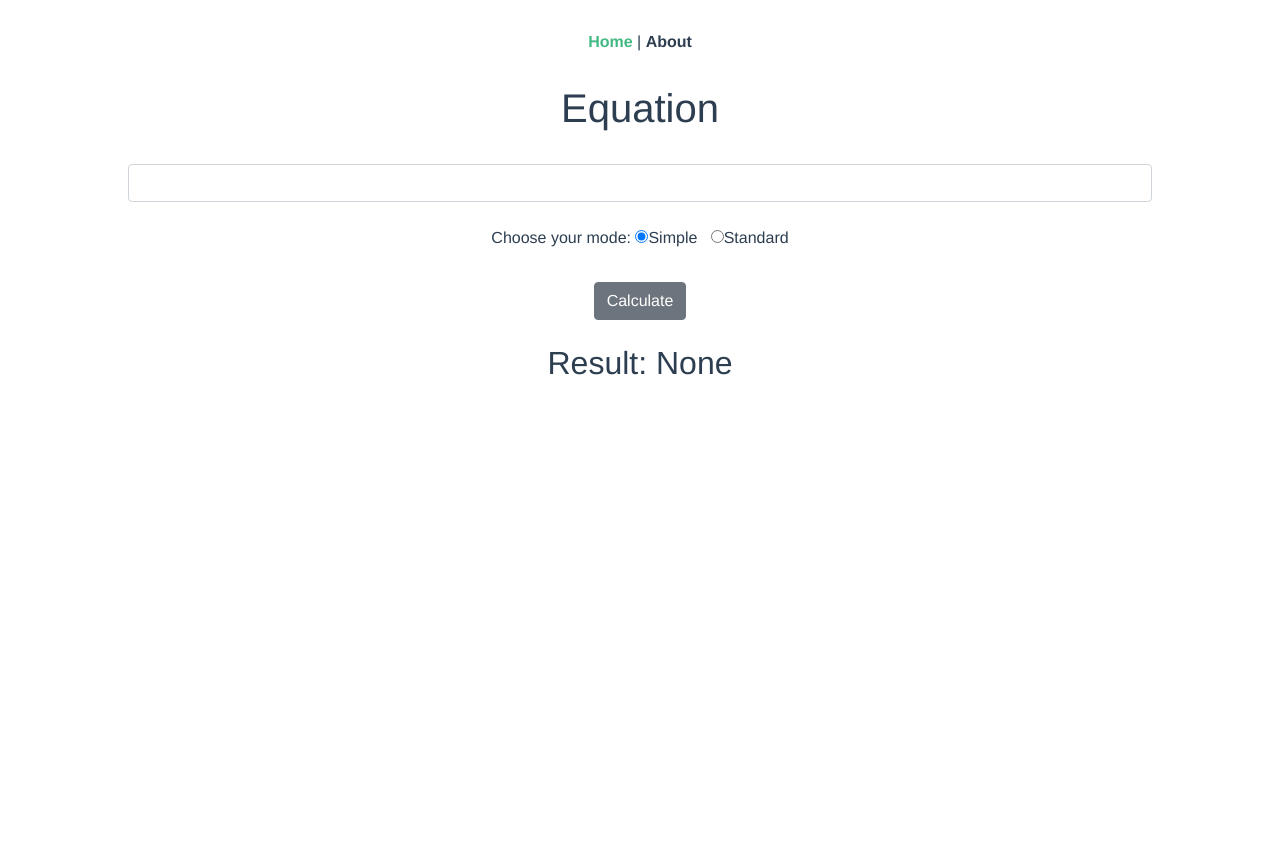
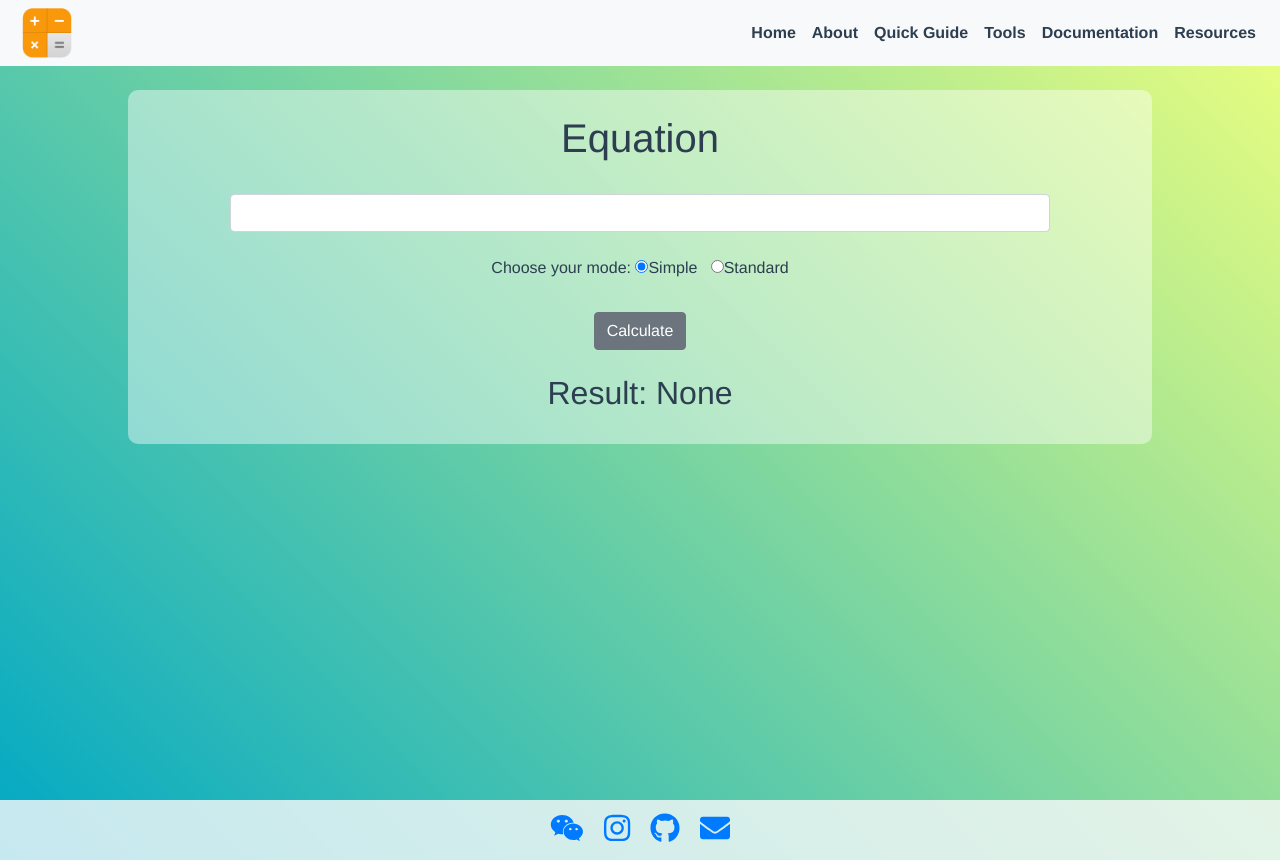
Before and after one commit to thomaslin2020/uncertainty, a Vue app: page /#/ in a window 1280 px wide. Before the commit the page ends 800 px from the top, so only its background shows below. Built offline with nearby package versions, Linux system fonts and the light colour scheme.

Commit message:
updated files

```diff
--- a/package.json
+++ b/package.json
@@ -8,10 +8,16 @@
     "lint": "vue-cli-service lint"
   },
   "dependencies": {
+    "@fortawesome/fontawesome-svg-core": "^1.2.28",
+    "@fortawesome/free-brands-svg-icons": "^5.13.0",
+    "@fortawesome/free-regular-svg-icons": "^5.13.0",
+    "@fortawesome/free-solid-svg-icons": "^5.13.0",
+    "@fortawesome/vue-fontawesome": "^0.1.9",
     "axios": "^0.19.2",
     "bootstrap": "^4.4.1",
     "bootstrap-vue": "^2.13.1",
     "core-js": "^3.6.4",
+    "mathlive": "^0.50.3",
     "vue": "^2.6.11",
     "vue-router": "^3.1.6"
   },
--- a/src/App.vue
+++ b/src/App.vue
@@ -1,24 +1,95 @@
 <template>
     <div id="app">
+        <div class="main-container">
             <div id="nav">
-      <router-link to="/">Home</router-link> |
-      <router-link to="/about">About</router-link>
+                <b-navbar id="nav_bar" toggleable="md" type="light" variant="light">
+                    <b-navbar-brand to="/" style="padding-top: 0; padding-bottom: 0; margin-left: 0.375rem"><img
+                            src="@/assets/icon.png"
+                            style="max-width: 50px;" alt="Logo"/></b-navbar-brand>
+                    <b-navbar-toggle id="collapse-button" target="nav-collapse"></b-navbar-toggle>
+                    <b-collapse id="nav-collapse" is-nav>
+                        <b-navbar-nav class="ml-auto">
+                            <b-nav-item to="/home">Home</b-nav-item>
+                            <b-nav-item to="/about">About</b-nav-item>
+                            <b-nav-item to="/quick_guide">Quick Guide</b-nav-item>
+                            <b-nav-item to="/tools">Tools</b-nav-item>
+                            <b-nav-item to="/documentation">Documentation</b-nav-item>
+                            <b-nav-item to="#">Resources</b-nav-item>
+                        </b-navbar-nav>
+                    </b-collapse>
+                </b-navbar>
             </div>
+            <br>
+            <div class="parent">
+                <div class="background-layer">
+                    <br>
                     <router-view/>
+                    <br>
+                </div>
+            </div>
+        </div>
+        <footer class="footer page-footer font-small unique-color-dark ">
+            <div class="footer-copyright text-center py-3">
+                <div class="footer-text-container">
+                    <div style="width: 80%; vertical-align: center;">
+                        <div style="display: inline-flex; flex-direction: row;">
+                            <a class="media-button">
+                                <font-awesome-icon class="fa fa-wechat" :icon="{ prefix: 'fab', iconName: 'weixin' }"/>
+                            </a>
+                            <a class="media-button">
+                                <font-awesome-icon class="fa fa-instagram"
+                                                   :icon="{ prefix: 'fab', iconName: 'instagram' }"/>
+                            </a>
+                            <a class="media-button">
+                                <font-awesome-icon class="fa fa-github" :icon="{ prefix: 'fab', iconName: 'github' }"/>
+                            </a>
+                            <a class="media-button">
+                                <font-awesome-icon class="fa fa-mail" icon="envelope"/>
+                            </a>
+                        </div>
+                    </div>
+                </div>
+            </div>
+        </footer>
     </div>
 </template>
 
 <style>
+    .fa {
+        font-size: 30px;
+        text-align: center;
+        text-decoration: none;
+    }
+
+    .fa:hover {
+        opacity: 0.7;
+    }
+
     #app {
         font-family: Avenir, Helvetica, Arial, sans-serif;
         -webkit-font-smoothing: antialiased;
         -moz-osx-font-smoothing: grayscale;
         text-align: center;
         color: #2c3e50;
+        background: linear-gradient(45deg, #00A8C5, #ecff7e);
     }
 
-#nav {
-  padding: 30px;
+    #nav_bar {
+        z-index: 10;
+        position: sticky;
+        top: 0;
+        height: 100%;
+        width: 100%;
+    }
+
+    .navbar-brand {
+        padding-top: 0;
+        padding-bottom: 0;
+    }
+
+    .nav-item {
+        font-weight: bold;
+        color: #2c3e50;
     }
 
     #nav a {
@@ -29,4 +100,44 @@
     #nav a.router-link-exact-active {
         color: #42b983;
     }
+
+    .html {
+        height: 100%;
+    }
+
+    .main-container {
+        min-height: 100vh;
+    }
+
+    .background-layer {
+        background: rgba(255, 255, 255, 0.43);
+        width: 80%;
+        max-width: 80%;
+        border-radius: 10px
+    }
+
+    .parent {
+        display: flex;
+        justify-content: center;
+        align-items: center;
+    }
+
+    .footer {
+        background-color: rgba(248, 249, 250, 0.8);
+        height: 60px;
+        display: flex;
+        flex-direction: column;
+        justify-content: center;
+    }
+
+    .footer-text-container {
+        display: flex;
+        flex-direction: row;
+        justify-content: center;
+    }
+
+    .media-button {
+        margin-left: 10px;
+        margin-right: 10px;
+    }
 </style>
--- a/src/main.js
+++ b/src/main.js
@@ -4,11 +4,17 @@ import BootstrapVue from "bootstrap-vue"
 import 'bootstrap/dist/css/bootstrap.min.css'
 import 'bootstrap-vue/dist/bootstrap-vue.css'
 import router from './router'
+import {library} from '@fortawesome/fontawesome-svg-core'
+import {faGithub, faInstagram, faWeixin} from '@fortawesome/free-brands-svg-icons'
+import {FontAwesomeIcon} from '@fortawesome/vue-fontawesome'
+import {faEnvelope} from '@fortawesome/free-solid-svg-icons'
 
+library.add(faGithub, faInstagram, faWeixin, faEnvelope)
+Vue.component('font-awesome-icon', FontAwesomeIcon)
 Vue.use(BootstrapVue);
 Vue.config.productionTip = false
 
 new Vue({
-  router,
-  render: h => h(App)
+    router,
+    render: h => h(App)
 }).$mount('#app')
--- a/src/router/index.js
+++ b/src/router/index.js
@@ -13,10 +13,7 @@ Vue.use(VueRouter)
   {
     path: '/about',
     name: 'About',
-    // route level code-splitting
-    // this generates a separate chunk (about.[hash].js) for this route
-    // which is lazy-loaded when the route is visited.
-    component: () => import(/* webpackChunkName: "about" */ '../views/About.vue')
+    component: () => import('../views/About.vue')
   }
 ]
 
--- a/src/views/About.vue
+++ b/src/views/About.vue
@@ -1,5 +1,16 @@
 <template>
-  <div class="about">
-    <h1>This is an about page</h1>
-  </div>
+    <div class="about">
+                <h1>This is an about page</h1>
+
+    </div>
 </template>
+
+<script>
+    export default {
+        name: 'About',
+        props: {}
+    }
+</script>
+
+<style scoped>
+</style>
```
Also changed, not shown: src/views/Documentation.vue (added, +13 -0 lines), src/assets/icon.png (added), 1 other file (tests, documents, lock files or other folders). Lines whose indentation alone changed are shown as unchanged.
